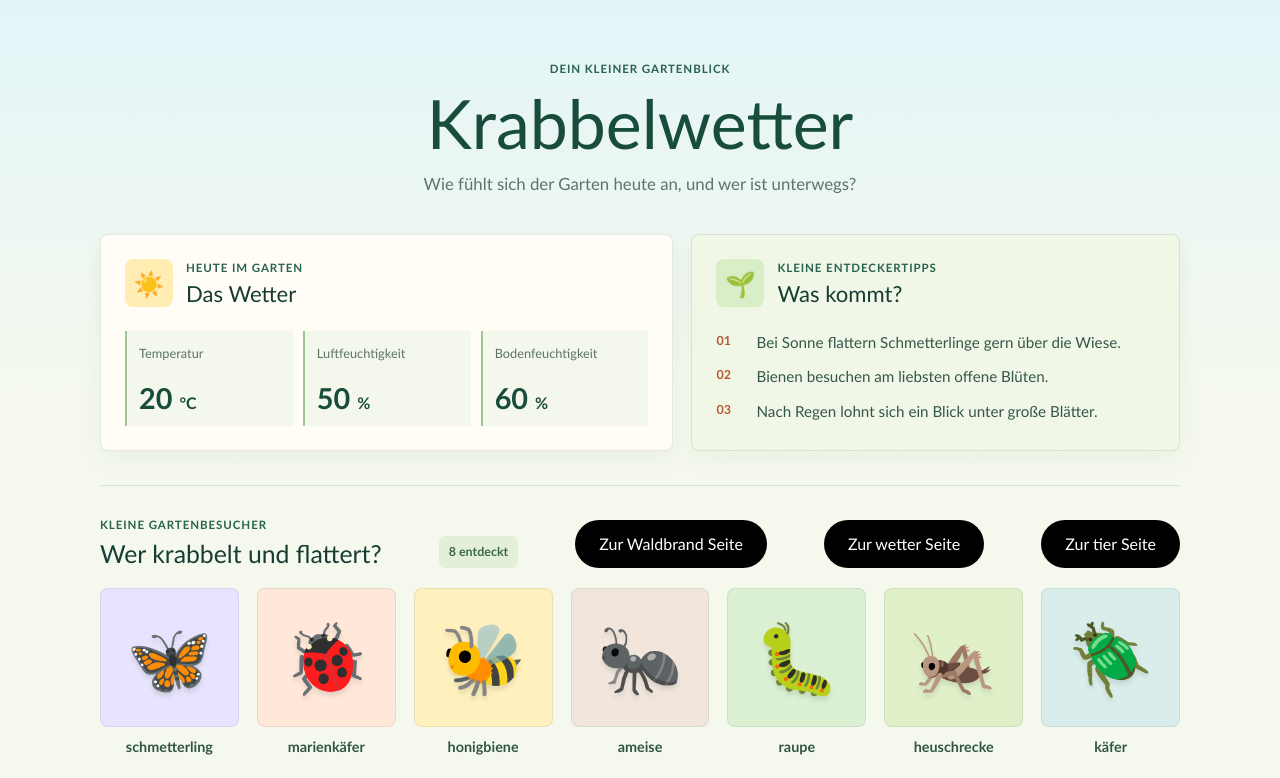
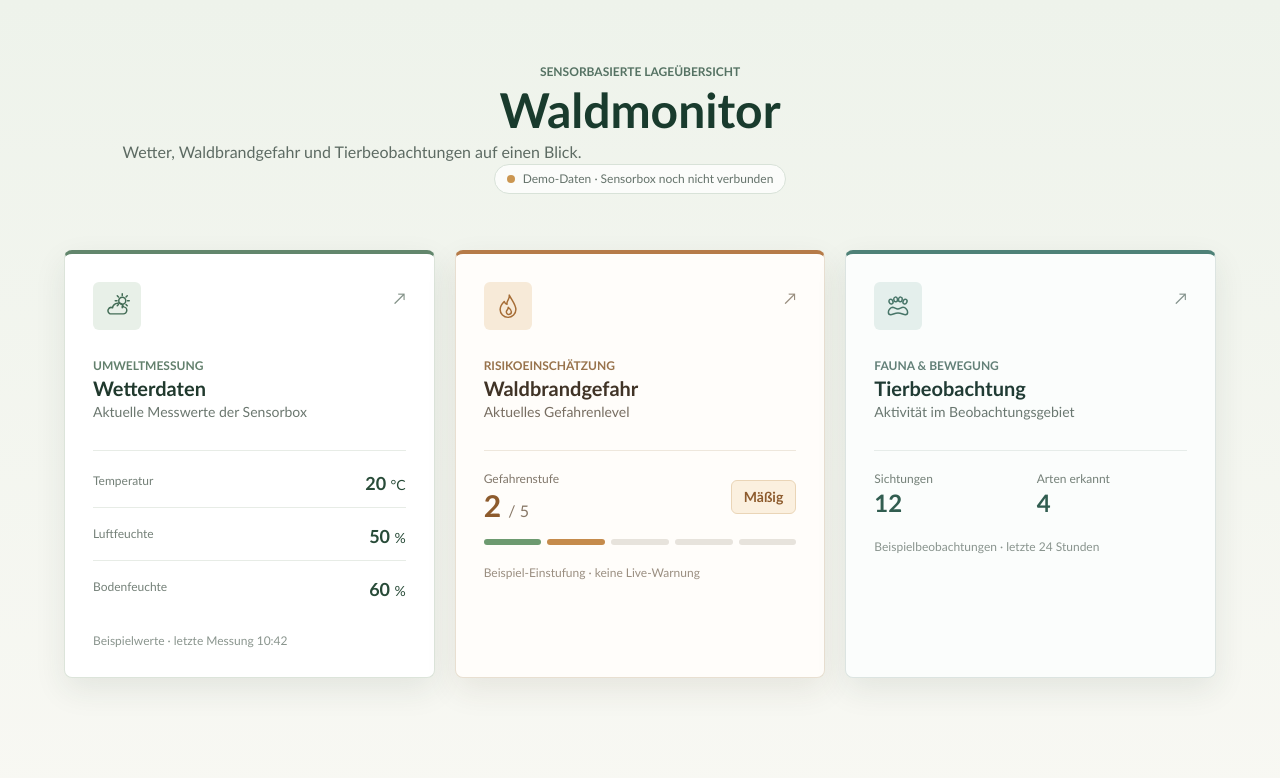
Before and after one commit to V0706/Hackathon, a Next.js app: page / in a window 1280 px wide. Shown: the top 778 px of the page. Built offline with nearby package versions, Linux system fonts and the light colour scheme.

Commit message:
Startseite neu

```diff
--- a/src/app/page.tsx
+++ b/src/app/page.tsx
@@ -1,123 +1,138 @@
 import Link from "next/link";
+import type { Metadata } from "next";
 
-const insects = [
-  { name: "schmetterling", emoji: "🦋", tone: "butterfly" },
-  { name: "marienkäfer", emoji: "🐞", tone: "ladybird" },
-  { name: "honigbiene", emoji: "🐝", tone: "bee" },
-  { name: "ameise", emoji: "🐜", tone: "ant" },
-  { name: "raupe", emoji: "🐛", tone: "caterpillar" },
-  { name: "heuschrecke", emoji: "🦗", tone: "grasshopper" },
-  { name: "käfer", emoji: "🪲", tone: "beetle" },
-  { name: "fliege", emoji: "🪰", tone: "fly" },
-];
-
-const tips = [
-  "Bei Sonne flattern Schmetterlinge gern über die Wiese.",
-  "Bienen besuchen am liebsten offene Blüten.",
-  "Nach Regen lohnt sich ein Blick unter große Blätter.",
-];
+export const metadata: Metadata = {
+  title: "Waldmonitor | Waldanalyse",
+  description: "Übersicht zu Wetterdaten, Waldbrandgefahr und Tierbeobachtungen.",
+};
 
 export default function Home() {
   return (
-    <main className="page-shell">
-      <header className="page-heading">
-        <p className="eyebrow">Dein kleiner Gartenblick</p>
-        <h1>Krabbelwetter</h1>
-        <p className="page-intro">
-          Wie fühlt sich der Garten heute an, und wer ist unterwegs?
-        </p>
-      </header>
+    <main className="min-h-screen bg-[linear-gradient(180deg,#eef3eb_0%,#f8f8f3_100%)] px-5 py-12 text-[#1d3028] sm:px-8 sm:py-16">
+      <div className="mx-auto max-w-6xl">
+        <header className="mb-10 text-center sm:mb-14">
+          <p className="mb-3 text-xs font-bold uppercase text-[#557263]">
+            Sensorbasierte Lageübersicht
+          </p>
+          <h1 className="text-4xl font-semibold leading-tight text-[#193b2d] sm:text-5xl">
+            Waldmonitor
+          </h1>
+          <p className="mx-auto mt-4 max-w-xl text-sm leading-6 text-[#5d6b63] sm:text-base">
+            Wetter, Waldbrandgefahr und Tierbeobachtungen auf einen Blick.
+          </p>
+          <p className="mx-auto mt-5 inline-flex items-center gap-2 rounded-full border border-[#d8e2d8] bg-white/75 px-3 py-1.5 text-xs text-[#65736b]">
+            <span className="size-2 rounded-full bg-[#cb9651]" aria-hidden="true" />
+            Demo-Daten · Sensorbox noch nicht verbunden
+          </p>
+        </header>
 
-      <section className="overview-grid" aria-label="Wetter und Gartentipps">
-        <article className="info-panel weather-panel">
-          <div className="panel-heading">
-            <span className="panel-icon weather-icon" aria-hidden="true">
-              ☀️
-            </span>
-            <div>
-              <p className="panel-kicker">HEUTE IM GARTEN</p>
-              <h2>Das Wetter</h2>
+        <section
+          aria-label="Waldübersicht"
+          className="grid grid-cols-1 items-stretch gap-5 md:grid-cols-3"
+        >
+          <Link
+            href="/Wetter"
+            className="group flex min-h-[370px] flex-col rounded-lg border border-t-4 border-[#dce4da] border-t-[#62866c] bg-white p-7 shadow-[0_12px_32px_rgba(33,58,43,0.09)] transition duration-200 hover:-translate-y-1 hover:border-[#8da996] hover:shadow-[0_18px_36px_rgba(33,58,43,0.14)] focus-visible:outline-2 focus-visible:outline-offset-4 focus-visible:outline-[#52745e]"
+          >
+            <div className="mb-7 flex items-start justify-between gap-4">
+              <span className="grid size-12 place-items-center rounded-md bg-[#e8f0e8] text-[#426c55]">
+                <svg aria-hidden="true" viewBox="0 0 32 32" fill="none" className="size-7" stroke="currentColor" strokeWidth="1.7" strokeLinecap="round" strokeLinejoin="round">
+                  <circle cx="22" cy="10" r="4" />
+                  <path d="M22 2v2M22 16v2M14 10h2m12 0h2m-2.3-5.7-1.4 1.4m-8.6 8.6-1.4 1.4m0-11.4 1.4 1.4m8.6 8.6 1.4 1.4" />
+                  <path d="M8 25h15a4 4 0 0 0 .4-8 6.5 6.5 0 0 0-12.5 1A3.5 3.5 0 0 0 8 25Z" />
+                </svg>
+              </span>
+              <span className="mt-1 text-[#829187] transition-transform group-hover:translate-x-1" aria-hidden="true">↗</span>
             </div>
-          </div>
-          <dl className="weather-readings">
-            <div className="reading">
-              <dt>Temperatur</dt>
-              <dd>20 <span>°C</span></dd>
+            <p className="mb-2 text-xs font-bold uppercase text-[#63806d]">Umweltmessung</p>
+            <h2 className="text-xl font-semibold text-[#20392d]">Wetterdaten</h2>
+            <p className="mt-2 text-sm text-[#6b776f]">Aktuelle Messwerte der Sensorbox</p>
+
+            <dl className="mt-7 grid grid-cols-1 divide-y divide-[#e7ece6] border-t border-[#e7ece6] pt-1">
+              <div className="flex items-center justify-between gap-3 py-2.5">
+                <dt className="text-xs leading-5 text-[#748078]">Temperatur</dt>
+                <dd className="mt-1 text-lg font-semibold text-[#284b38]">20 <span className="text-sm font-medium">°C</span></dd>
+              </div>
+              <div className="flex items-center justify-between gap-3 py-2.5">
+                <dt className="text-xs leading-5 text-[#748078]">Luftfeuchte</dt>
+                <dd className="mt-1 text-lg font-semibold text-[#284b38]">50 <span className="text-sm font-medium">%</span></dd>
+              </div>
+              <div className="flex items-center justify-between gap-3 py-2.5">
+                <dt className="text-xs leading-5 text-[#748078]">Bodenfeuchte</dt>
+                <dd className="mt-1 text-lg font-semibold text-[#284b38]">60 <span className="text-sm font-medium">%</span></dd>
+              </div>
+            </dl>
+            <p className="mt-auto pt-5 text-xs text-[#8a958e]">Beispielwerte · letzte Messung 10:42</p>
+          </Link>
+
+          <Link
+            href="/Waldbrand"
+            className="group flex min-h-[370px] flex-col rounded-lg border border-t-4 border-[#e8dfd1] border-t-[#b67b48] bg-[#fffdfa] p-7 shadow-[0_12px_32px_rgba(70,51,31,0.09)] transition duration-200 hover:-translate-y-1 hover:border-[#c7a478] hover:shadow-[0_18px_36px_rgba(70,51,31,0.14)] focus-visible:outline-2 focus-visible:outline-offset-4 focus-visible:outline-[#a97943]"
+          >
+            <div className="mb-7 flex items-start justify-between gap-4">
+              <span className="grid size-12 place-items-center rounded-md bg-[#f7ead8] text-[#a66d36]">
+                <svg aria-hidden="true" viewBox="0 0 32 32" fill="none" className="size-7" stroke="currentColor" strokeWidth="1.7" strokeLinecap="round" strokeLinejoin="round">
+                  <path d="M17.4 3.5c1 5-3.6 6.3-2.5 10.5 0 0-2.6-.7-3.2-3.2C8.4 14 7 17 7 20a9 9 0 0 0 18 0c0-5.5-4-9.7-7.6-16.5Z" />
+                  <path d="M16.2 17.5c.4 2.3-2.1 3.4-2.1 5.2a2.9 2.9 0 0 0 5.8 0c0-1.8-1.2-3.4-3.7-5.2Z" />
+                </svg>
+              </span>
+              <span className="mt-1 text-[#988d7e] transition-transform group-hover:translate-x-1" aria-hidden="true">↗</span>
             </div>
-            <div className="reading">
-              <dt>Luftfeuchtigkeit</dt>
-              <dd>50 <span>%</span></dd>
+            <p className="mb-2 text-xs font-bold uppercase text-[#98734c]">Risikoeinschätzung</p>
+            <h2 className="text-xl font-semibold text-[#403326]">Waldbrandgefahr</h2>
+            <p className="mt-2 text-sm text-[#776d61]">Aktuelles Gefahrenlevel</p>
+
+            <div className="mt-7 flex items-center justify-between gap-4 border-t border-[#eee7dc] pt-5">
+              <div>
+                <p className="text-xs text-[#81776b]">Gefahrenstufe</p>
+                <p className="mt-1 text-3xl font-semibold text-[#8d5b2d]">2 <span className="text-base font-medium text-[#887867]">/ 5</span></p>
+              </div>
+              <span className="rounded-md border border-[#ead5b7] bg-[#fbf0df] px-3 py-1.5 text-sm font-semibold text-[#8d5b2d]">Mäßig</span>
             </div>
-            <div className="reading">
-              <dt>Bodenfeuchtigkeit</dt>
-              <dd>60 <span>%</span></dd>
+            <div className="mt-4 grid grid-cols-5 gap-1.5" aria-label="Gefahrenstufe 2 von 5">
+              <span className="h-1.5 rounded-full bg-[#6d9a70]" />
+              <span className="h-1.5 rounded-full bg-[#c58b4c]" />
+              <span className="h-1.5 rounded-full bg-[#e7e3dc]" />
+              <span className="h-1.5 rounded-full bg-[#e7e3dc]" />
+              <span className="h-1.5 rounded-full bg-[#e7e3dc]" />
             </div>
-          </dl>
-        </article>
+            <p className="mt-auto pt-5 text-xs text-[#9a8e80]">Beispiel-Einstufung · keine Live-Warnung</p>
+          </Link>
 
-        <article className="info-panel tips-panel">
-          <div className="panel-heading">
-            <span className="panel-icon tips-icon" aria-hidden="true">
-              🌱
-            </span>
-            <div>
-              <p className="panel-kicker">KLEINE ENTDECKERTIPPS</p>
-              <h2>Was kommt?</h2>
+          <Link
+            href="/Tiere"
+            className="group flex min-h-[370px] flex-col rounded-lg border border-t-4 border-[#dce4e1] border-t-[#4e8177] bg-[#fbfdfc] p-7 shadow-[0_12px_32px_rgba(33,58,43,0.09)] transition duration-200 hover:-translate-y-1 hover:border-[#8ba99c] hover:shadow-[0_18px_36px_rgba(33,58,43,0.14)] focus-visible:outline-2 focus-visible:outline-offset-4 focus-visible:outline-[#52766a]"
+          >
+            <div className="mb-7 flex items-start justify-between gap-4">
+              <span className="grid size-12 place-items-center rounded-md bg-[#e4efec] text-[#477568]">
+                <svg aria-hidden="true" viewBox="0 0 32 32" fill="none" className="size-7" stroke="currentColor" strokeWidth="1.7" strokeLinecap="round" strokeLinejoin="round">
+                  <path d="M10.2 17.5c-2.8 0-5.2 3-5.2 5.6 0 1.7 1 2.8 2.7 2.8 2.2 0 4.5-2 8.3-2s6.1 2 8.3 2c1.7 0 2.7-1.1 2.7-2.8 0-2.6-2.4-5.6-5.2-5.6-2.2 0-3.7 1.9-6 1.9s-3.8-1.9-6-1.9Z" />
+                  <ellipse cx="8" cy="11" rx="2.2" ry="2.8" transform="rotate(-25 8 11)" />
+                  <ellipse cx="13.3" cy="8.5" rx="2.1" ry="2.7" transform="rotate(-10 13.3 8.5)" />
+                  <ellipse cx="18.7" cy="8.5" rx="2.1" ry="2.7" transform="rotate(10 18.7 8.5)" />
+                  <ellipse cx="24" cy="11" rx="2.2" ry="2.8" transform="rotate(25 24 11)" />
+                </svg>
+              </span>
+              <span className="mt-1 text-[#82918b] transition-transform group-hover:translate-x-1" aria-hidden="true">↗</span>
             </div>
-          </div>
-          <ul className="tip-list">
-            {tips.map((tip, index) => (
-              <li key={tip}>
-                <span className="tip-number">0{index + 1}</span>
-                <p>{tip}</p>
-              </li>
-            ))}
-          </ul>
-        </article>
-      </section>
+            <p className="mb-2 text-xs font-bold uppercase text-[#638078]">Fauna &amp; Bewegung</p>
+            <h2 className="text-xl font-semibold text-[#203b34]">Tierbeobachtung</h2>
+            <p className="mt-2 text-sm text-[#697770]">Aktivität im Beobachtungsgebiet</p>
 
-      <hr className="section-divider" />
-
-      <section className="insects-section" aria-labelledby="insects-heading">
-        <div className="insects-heading">
-          <div>
-            <p className="panel-kicker">KLEINE GARTENBESUCHER</p>
-            <h2 id="insects-heading">Wer krabbelt und flattert?</h2>
-          </div>
-          <span className="insect-count">{insects.length} entdeckt</span>
-          <Link
-        href="/Waldbrand"
-        className="rounded-full bg-black px-6 py-3 text-white transition hover:bg-zinc-700"
-      >
-        Zur Waldbrand Seite
-      </Link>
-      <Link
-        href="/Wetter"
-        className="rounded-full bg-black px-6 py-3 text-white transition hover:bg-zinc-700"
-      >
-        Zur wetter Seite
-      </Link>
-      <Link
-        href="/Tiere"
-        className="rounded-full bg-black px-6 py-3 text-white transition hover:bg-zinc-700"
-      >
-        Zur tier Seite
-      </Link>
-    </div>
-
-        <ul className="insect-grid">
-          {insects.map((insect) => (
-            <li className="insect-item" key={insect.name}>
-              <div className={`insect-picture ${insect.tone}`}>
-                <span role="img" aria-label={insect.name}>
-                  {insect.emoji}
-                </span>
+            <div className="mt-7 grid grid-cols-2 gap-3 border-t border-[#e6ece9] pt-5">
+              <div>
+                <p className="text-xs text-[#748078]">Sichtungen</p>
+                <p className="mt-1 text-2xl font-semibold text-[#315d50]">12</p>
               </div>
-              <p>{insect.name}</p>
-            </li>
-          ))}
-        </ul>
-      </section>
+              <div>
+                <p className="text-xs text-[#748078]">Arten erkannt</p>
+                <p className="mt-1 text-2xl font-semibold text-[#315d50]">4</p>
+              </div>
+            </div>
+            <p className="mt-auto pt-5 text-xs text-[#89948e]">Beispielbeobachtungen · letzte 24 Stunden</p>
+          </Link>
+        </section>
+      </div>
     </main>
   );
 }
```
